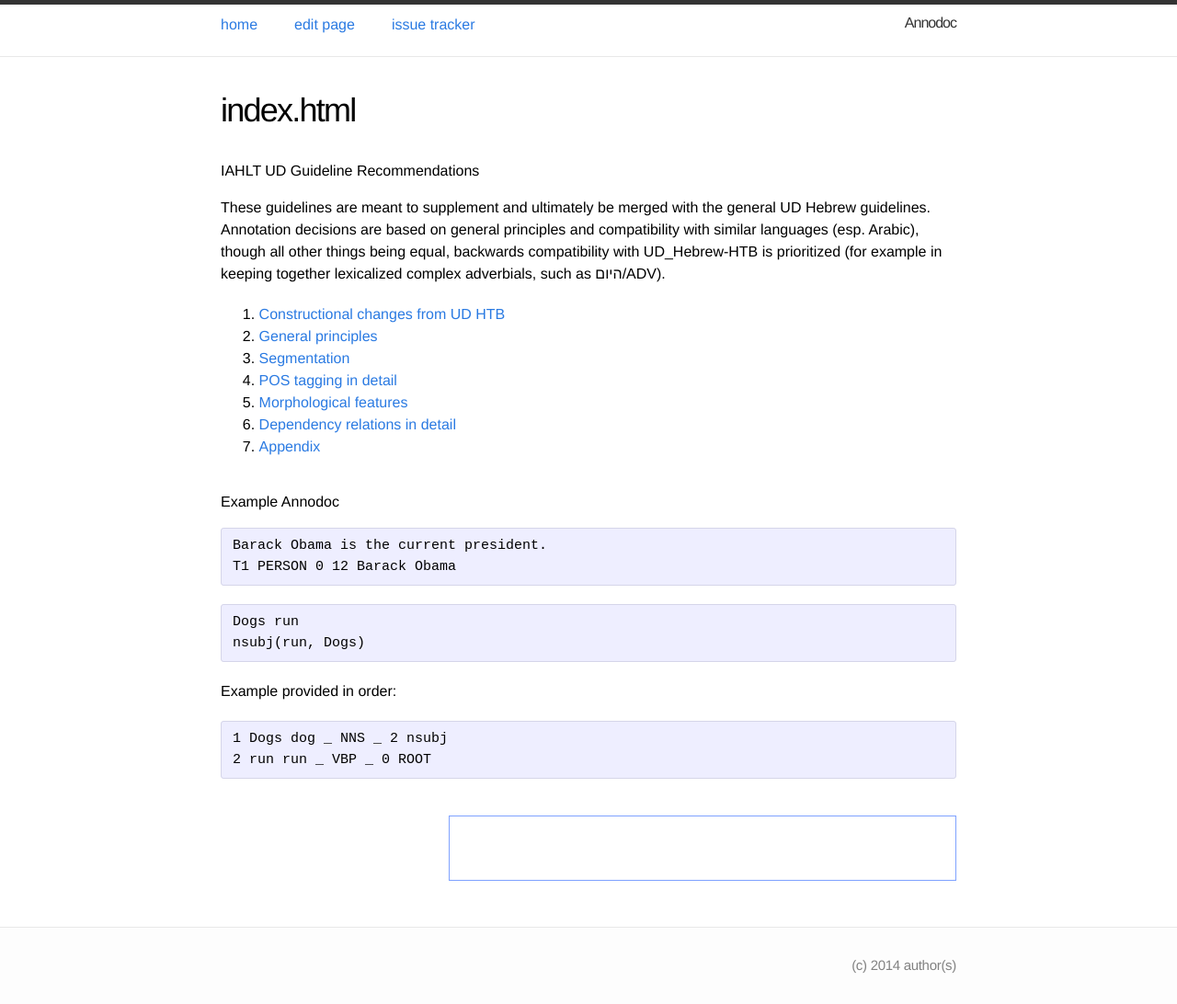
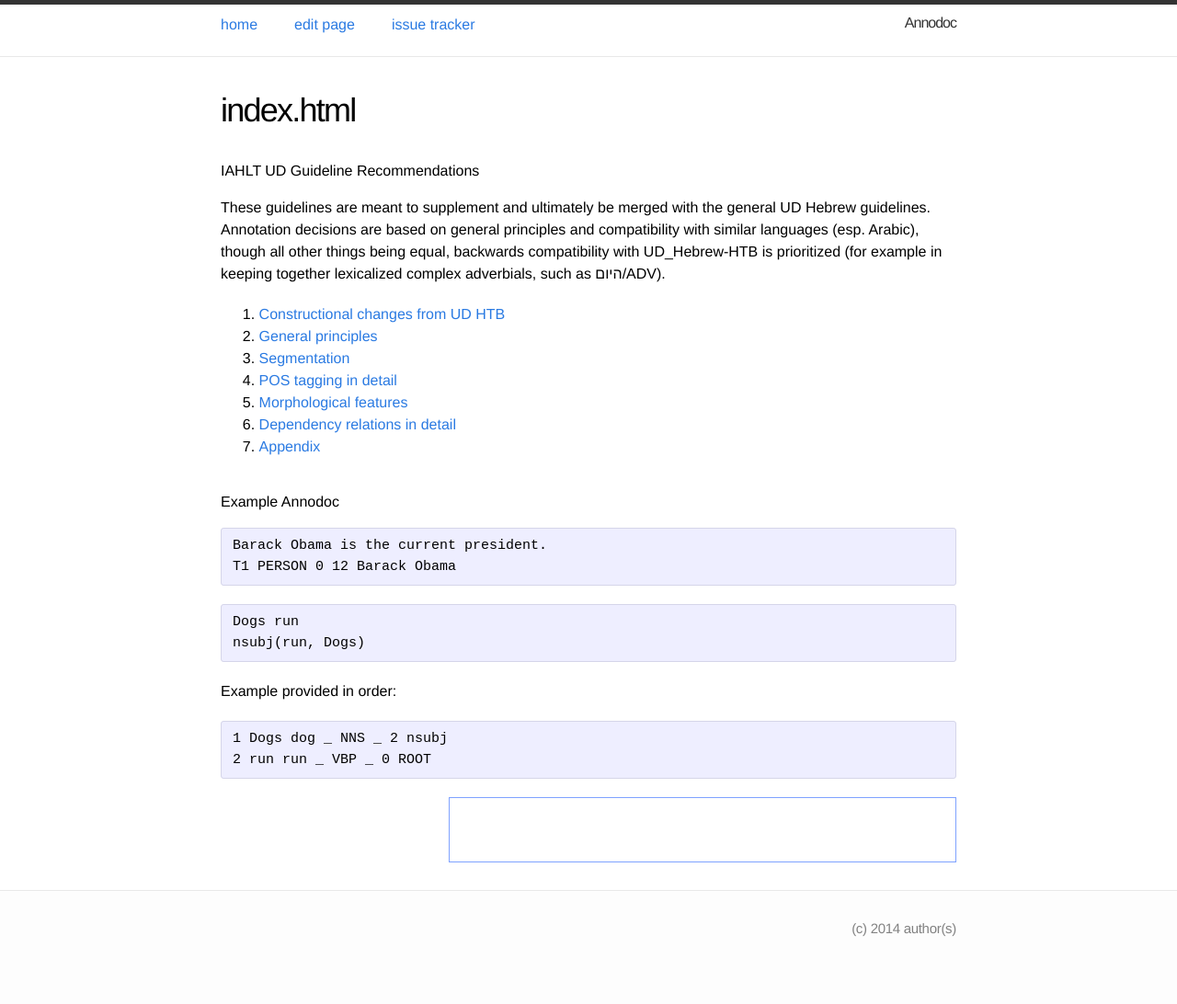
Before and after one commit to IAHLT/heb-ud-gudielines, a Jekyll site: the page built from index.md, in a window 1280 px wide. Shown: the whole page at 92% size. Built offline with Jekyll 4.4.1, drawn with Linux system fonts in a browser that asks for light colours; after the commit the page ends 1052 px from its top, so only the background shows below that.

Commit message:
Update index.md

```diff
--- a/index.md
+++ b/index.md
@@ -33,6 +33,7 @@ Example provided in order:
 2 run run _ VBP _ 0 ROOT
 ~~~
 
+<div>
 <svg version="1.1" class="" style="width: 550px; height: 69px; float: right;">
 ~~~ conllu
 1	.	.	PUNCT	PUNCT	_	0	punct	_	_
@@ -46,4 +47,4 @@ Example provided in order:
 9	טימות’י	טימות’י	PROPN	PROPN	_	0	conj	_	_
 
 ~~~
-</svg>
+</div>
```
